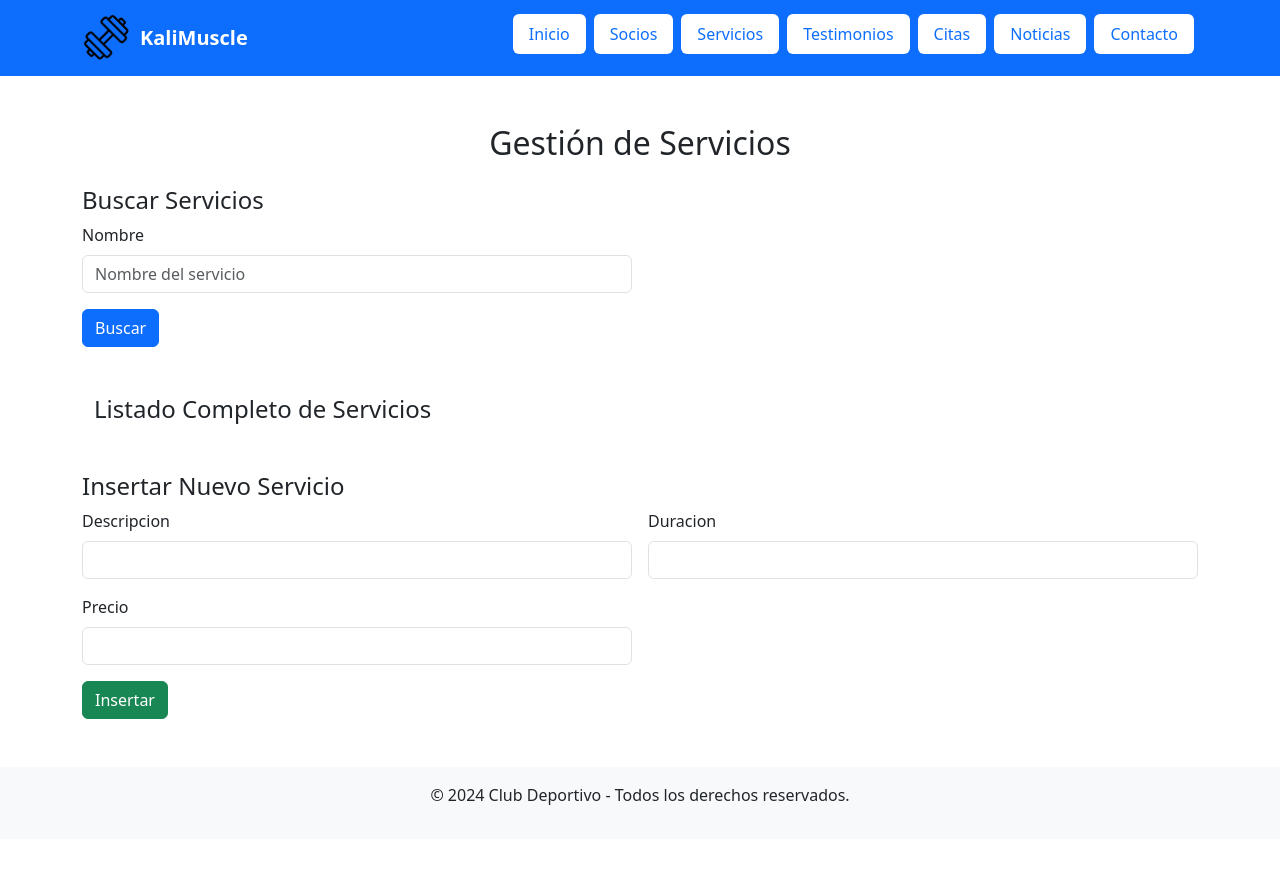
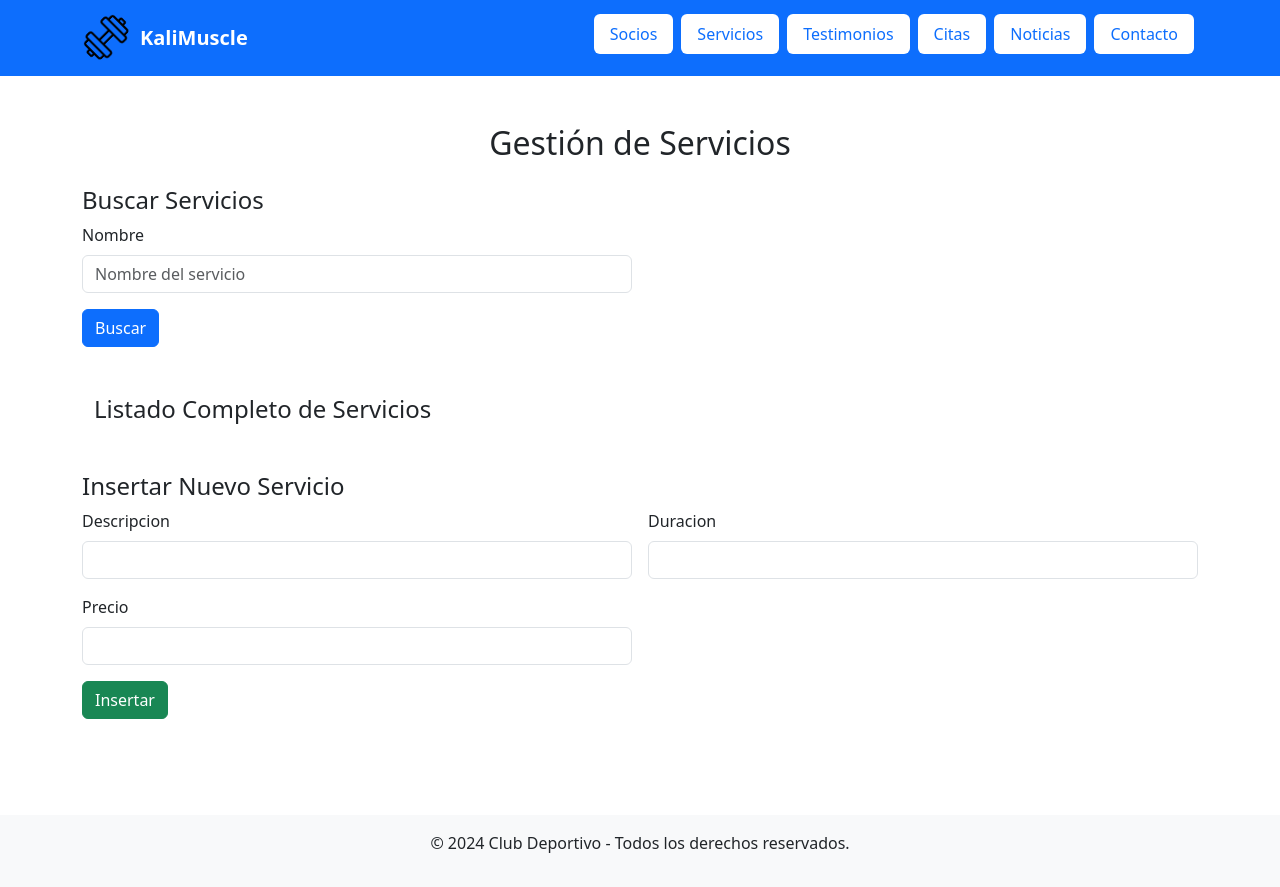
Before and after one commit to Hugo10043/ProyectoGordo, a PHP site: page /servicios.php in a window 1280 px wide. Before the commit the page ends 805 px from the top, so only its background shows below. Run offline with PHP 8.4, Linux system fonts and the light colour scheme; data that the repository does not hold is empty.

Commit message:
Ultimos Retoques (socios,servicios,testimonios)
footer

```diff
--- a/estilos.css
+++ b/estilos.css
@@ -1,3 +1,19 @@
+html,
+body {
+    height: 100%;
+    margin: 0;
+}
+
+body {
+    display: flex;
+    flex-direction: column;
+}
+
+
+.container {
+    flex: 1;
+}
+
 .nav-item {
     transition: transform 0.3s ease, background-color 0.3s ease;
 }
--- a/programa/crud.php
+++ b/programa/crud.php
@@ -557,19 +557,17 @@ function insertarNuevoTestimonio($conexionBD, $autor, $contenido, $fecha)
         $consulta->execute();
 
         if ($consulta->affected_rows > 0) {
+            echo '<div class="container my-5">';
+            echo '<div class="row gy-4">';
+            echo '<h4 class="col-12 text-center mb-4">Testimonio Insertado</h4>';
 
 
-
-            echo '<div class="container my-5">';
-            echo '<div class="row gy-4">';
-            echo '<h4>Testimonio Insertado</h4>';
             echo '
             <div class="col-12">
                 <div class="card shadow-sm">
                     <div class="row g-0">
 
-
-                        <div class="col-md-9">
+                        <div class="col-md-8">
                             <div class="card-body">
                                 <h5 class="card-title">' . $autor . '</h5>
                                 <p class="card-text">
@@ -581,19 +579,25 @@ function insertarNuevoTestimonio($conexionBD, $autor, $contenido, $fecha)
                     </div>
                 </div>
             </div>';
-            echo '<section class="mb-5">
-            <form method="POST">
-                <button type="submit" name="mostrar_todos" class="btn btn-secondary">Mostrar Todos los Servicios</button>
-            </form>
-        </section>';
+
+
+            echo '
+            <div class="col-12 text-center mt-4">
+                <section class="mb-5">
+                    <form method="POST">
+                        <button type="submit" name="mostrar_todos" class="btn btn-secondary">Mostrar Todos los Testimonios</button>
+                    </form>
+                </section>
+            </div>';
+
             echo '</div>';
             echo '</div>';
         }
     } catch (mysqli_sql_exception $e) {
-
-        echo '<div class="container my-5"><div class="alert alert-danger">No puedes insertar otro testimonio con el mismo texto</div></div>';
+        echo '<div class="container my-5"><div class="alert alert-danger">No puedes insertar otro testimonio con el mismo texto.</div></div>';
     }
 }
+
 
 
 function listarTestimonios($conexionBD)
@@ -1019,9 +1023,6 @@ function nav()
             <div class="collapse navbar-collapse" id="navbarNav">
                 <ul class="navbar-nav ms-auto">
                     <li class="nav-item mb-2 mb-md-2">
-                        <a class="nav-link text-primary bg-white rounded px-3 py-2 mx-1" href="index.php">Inicio</a>
-                    </li>
-                    <li class="nav-item mb-2 mb-md-2">
                         <a class="nav-link text-primary bg-white rounded px-3 py-2 mx-1" href="socios.php">Socios</a>
                     </li>
                     <li class="nav-item mb-2 mb-md-2">
@@ -1048,7 +1049,7 @@ function nav()
 
 function footer()
 {
-    echo '    <footer class="bg-light text-center py-3">
+    echo '    <footer class="bg-light footer text-center py-3">
         <p>© 2024 Club Deportivo - Todos los derechos reservados.</p>
     </footer>';
 }
```
